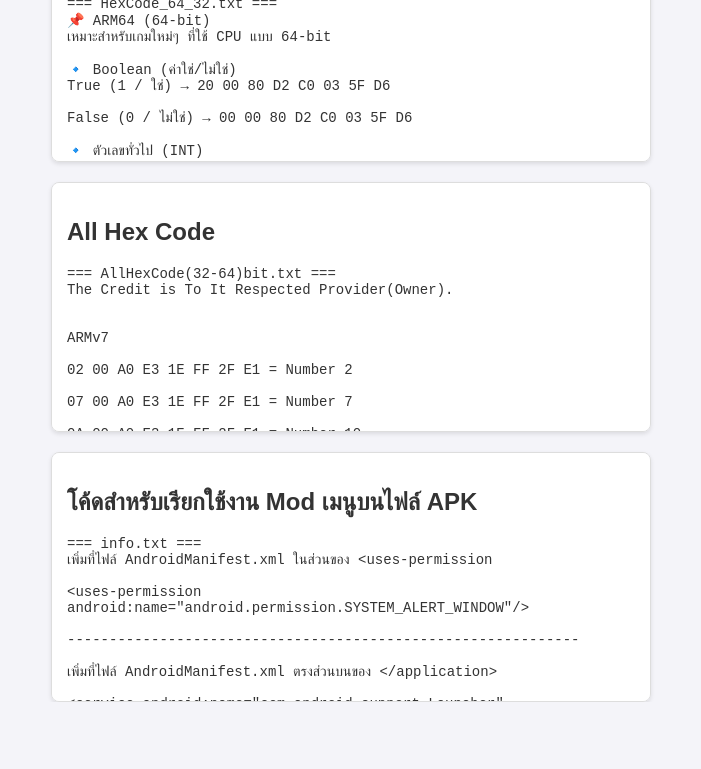
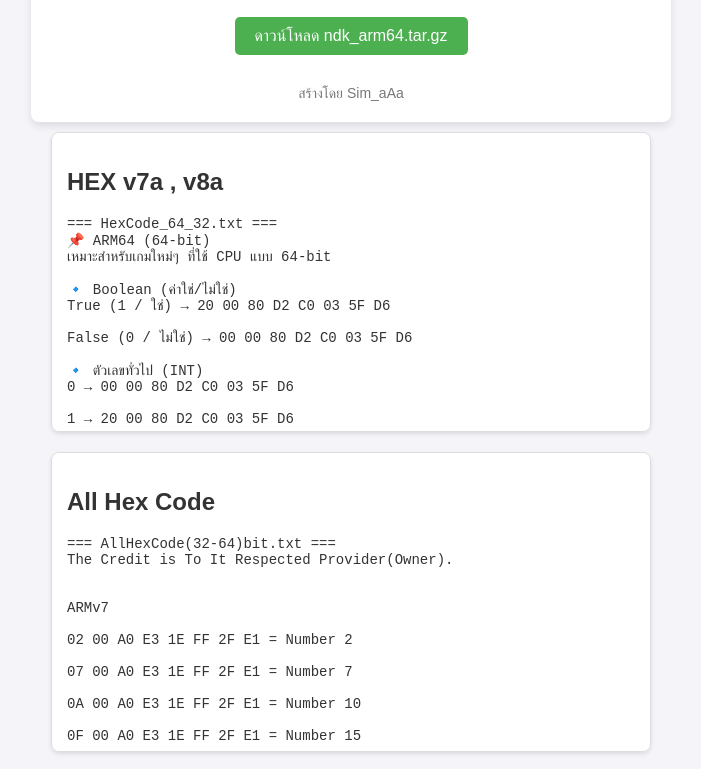
Before and after one commit to sim-aaa/myapp, a plain HTML site: page index.html in a window 1280 px wide. Shown: the part 308-1077 px from the top of the page, without its empty margins (289-990 px from the left). Before the commit the page ends 1010 px from the top, so only its background shows below. Drawn offline with Linux system fonts and the light colour scheme.

Commit message:
Update index.html

```diff
--- a/index.html
+++ b/index.html
@@ -12,7 +12,7 @@
             flex-direction: column;
             align-items: center;
             justify-content: center;
-            height: 100vh;
+            min-height: 100vh; /* ปรับจาก height เป็น min-height */
             margin: 0;
             width: 100%;
         }
```
